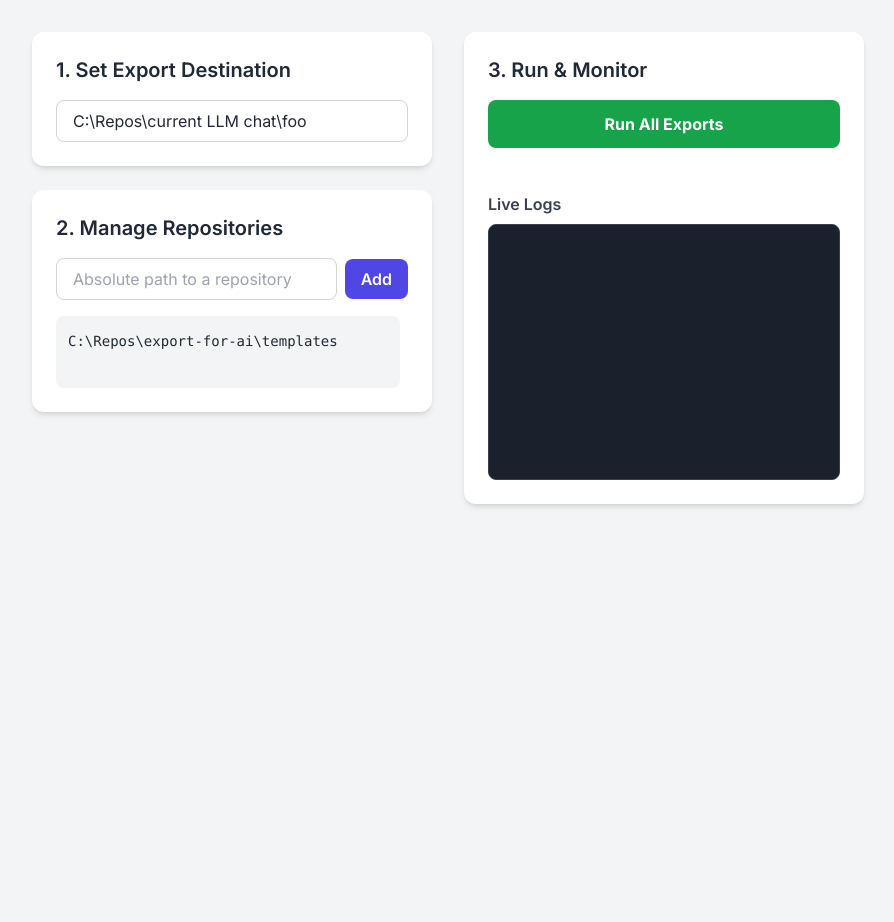
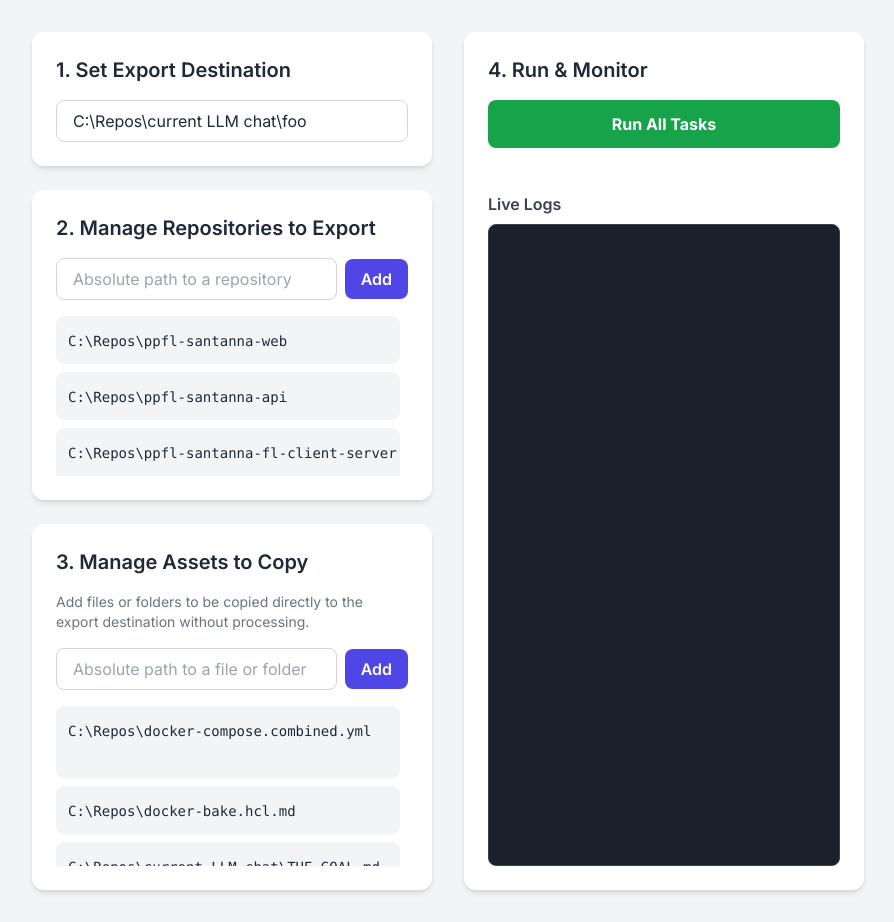
Before and after one commit to KindEmily/export-for-ai, a FastAPI app: page / in a window 1280 px wide. Shown: the part 100-1022 px from the top of the page, without its empty margins (192-1086 px from the left). Before the commit the page ends 607 px from the top, so only its background shows below. Run offline with FastAPI, Linux system fonts and the light colour scheme; some libraries are stand-ins or nearby versions.

Commit message:
3. Manage Assets to Copy

```diff
--- a/templates/index.html
+++ b/templates/index.html
@@ -22,7 +22,6 @@
         </header>
 
         <div class="grid grid-cols-1 md:grid-cols-2 gap-8">
-            <!-- Left Column: Configuration -->
             <div>
                 <section class="mb-6 p-6 bg-white rounded-xl shadow-md">
                     <h2 class="text-xl font-semibold mb-4 text-gray-800">1. Set Export Destination</h2>
@@ -31,21 +30,30 @@
                     </div>
                 </section>
 
-                <section class="p-6 bg-white rounded-xl shadow-md">
-                    <h2 class="text-xl font-semibold mb-4 text-gray-800">2. Manage Repositories</h2>
+                <section class="p-6 bg-white rounded-xl shadow-md mb-6">
+                    <h2 class="text-xl font-semibold mb-4 text-gray-800">2. Manage Repositories to Export</h2>
                     <div class="flex items-center space-x-2 mb-4">
                         <input type="text" id="repo-input" placeholder="Absolute path to a repository" class="flex-grow w-full px-4 py-2 border border-gray-300 rounded-lg focus:ring-2 focus:ring-indigo-500 focus:border-indigo-500">
                         <button id="add-repo-btn" class="bg-indigo-600 text-white font-semibold py-2 px-4 rounded-lg hover:bg-indigo-700 focus:outline-none focus:ring-2 focus:ring-offset-2 focus:ring-indigo-500 shrink-0">Add</button>
                     </div>
-                    <ul id="repo-list" class="space-y-2 max-h-60 overflow-y-auto pr-2"></ul>
+                    <ul id="repo-list" class="space-y-2 max-h-40 overflow-y-auto pr-2"></ul>
+                </section>
+
+                <section class="p-6 bg-white rounded-xl shadow-md">
+                    <h2 class="text-xl font-semibold mb-4 text-gray-800">3. Manage Assets to Copy</h2>
+                    <p class="text-sm text-gray-500 mb-4">Add files or folders to be copied directly to the export destination without processing.</p>
+                    <div class="flex items-center space-x-2 mb-4">
+                        <input type="text" id="asset-input" placeholder="Absolute path to a file or folder" class="flex-grow w-full px-4 py-2 border border-gray-300 rounded-lg focus:ring-2 focus:ring-indigo-500 focus:border-indigo-500">
+                        <button id="add-asset-btn" class="bg-indigo-600 text-white font-semibold py-2 px-4 rounded-lg hover:bg-indigo-700 focus:outline-none focus:ring-2 focus:ring-offset-2 focus:ring-indigo-500 shrink-0">Add</button>
+                    </div>
+                    <ul id="asset-list" class="space-y-2 max-h-40 overflow-y-auto pr-2"></ul>
                 </section>
             </div>
 
-            <!-- Right Column: Execution and Logs -->
             <div class="p-6 bg-white rounded-xl shadow-md flex flex-col">
-                <h2 class="text-xl font-semibold mb-4 text-gray-800">3. Run & Monitor</h2>
+                <h2 class="text-xl font-semibold mb-4 text-gray-800">4. Run & Monitor</h2>
                 <button id="run-export-btn" class="w-full bg-green-600 text-white font-bold py-3 px-4 rounded-lg hover:bg-green-700 focus:outline-none focus:ring-2 focus:ring-offset-2 focus:ring-green-500 transition-all duration-200 disabled:bg-gray-400">
-                    Run All Exports
+                    Run All Tasks
                 </button>
                 <p id="status-text" class="text-center text-sm text-gray-500 mt-2 h-5"></p>
 
@@ -59,17 +67,23 @@
 
     <script>
         document.addEventListener('DOMContentLoaded', () => {
-            const repoInput = document.getElementById('repo-input');
-            const addRepoBtn = document.getElementById('add-repo-btn');
-            const repoList = document.getElementById('repo-list');
-            const exportFolderInput = document.getElementById('export-folder-input');
-            const runExportBtn = document.getElementById('run-export-btn');
-            const logsOutput = document.getElementById('logs-output');
-            const statusText = document.getElementById('status-text');
+            const elements = {
+                repoInput: document.getElementById('repo-input'),
+                addRepoBtn: document.getElementById('add-repo-btn'),
+                repoList: document.getElementById('repo-list'),
+                assetInput: document.getElementById('asset-input'),
+                addAssetBtn: document.getElementById('add-asset-btn'),
+                assetList: document.getElementById('asset-list'),
+                exportFolderInput: document.getElementById('export-folder-input'),
+                runExportBtn: document.getElementById('run-export-btn'),
+                logsOutput: document.getElementById('logs-output'),
+                statusText: document.getElementById('status-text')
+            };
 
             let config = {
                 export_destination: "",
-                repositories: []
+                repositories: [],
+                assets_to_copy: []
             };
 
             const api = {
@@ -86,70 +100,82 @@
                 }
             };
 
-            const renderRepos = () => {
-                repoList.innerHTML = '';
-                if (config.repositories.length === 0) {
-                    repoList.innerHTML = '<li class="text-center text-gray-500 py-2">No repositories added.</li>';
+            const renderList = (listEl, items, type) => {
+                const typeName = type.charAt(0).toUpperCase() + type.slice(1);
+                listEl.innerHTML = '';
+                if (!items || items.length === 0) {
+                    listEl.innerHTML = `<li class="text-center text-gray-500 py-2">No ${typeName}s added.</li>`;
+                    return;
                 }
-                config.repositories.forEach((repo, index) => {
+                items.forEach((item, index) => {
                     const li = document.createElement('li');
                     li.className = 'list-item flex items-center justify-between p-3 bg-gray-100 rounded-lg';
                     li.innerHTML = `
-                        <span class="font-mono text-sm truncate" title="${repo}">${repo}</span>
-                        <button class="remove-btn opacity-0 transition-opacity text-red-500 hover:text-red-700 font-semibold" data-index="${index}">Remove</button>
+                        <span class="font-mono text-sm truncate" title="${item}">${item}</span>
+                        <button class="remove-btn opacity-0 transition-opacity text-red-500 hover:text-red-700 font-semibold" data-index="${index}" data-type="${type}">Remove</button>
                     `;
-                    repoList.appendChild(li);
+                    listEl.appendChild(li);
                 });
             };
 
             const updateAndSaveConfig = () => {
-                config.export_destination = exportFolderInput.value.trim();
+                config.export_destination = elements.exportFolderInput.value.trim();
                 api.saveConfig(config);
             };
 
             const addRepo = () => {
-                const repoPath = repoInput.value.trim();
+                const repoPath = elements.repoInput.value.trim();
                 if (repoPath && !config.repositories.includes(repoPath)) {
                     config.repositories.push(repoPath);
-                    repoInput.value = '';
-                    renderRepos();
+                    elements.repoInput.value = '';
+                    renderList(elements.repoList, config.repositories, 'repository');
                     updateAndSaveConfig();
                 }
             };
 
-            repoInput.addEventListener('keypress', (e) => e.key === 'Enter' && addRepo());
-            addRepoBtn.addEventListener('click', addRepo);
-            exportFolderInput.addEventListener('change', updateAndSaveConfig);
+            const addAsset = () => {
+                const assetPath = elements.assetInput.value.trim();
+                if (assetPath && !config.assets_to_copy.includes(assetPath)) {
+                    config.assets_to_copy.push(assetPath);
+                    elements.assetInput.value = '';
+                    renderList(elements.assetList, config.assets_to_copy, 'asset');
+                    updateAndSaveConfig();
+                }
+            };
 
-            repoList.addEventListener('click', (e) => {
+            elements.repoInput.addEventListener('keypress', (e) => e.key === 'Enter' && addRepo());
+            elements.addRepoBtn.addEventListener('click', addRepo);
+            elements.assetInput.addEventListener('keypress', (e) => e.key === 'Enter' && addAsset());
+            elements.addAssetBtn.addEventListener('click', addAsset);
+            elements.exportFolderInput.addEventListener('change', updateAndSaveConfig);
+
+            document.querySelector('.container').addEventListener('click', (e) => {
                 if (e.target.classList.contains('remove-btn')) {
                     const index = parseInt(e.target.dataset.index, 10);
-                    config.repositories.splice(index, 1);
-                    renderRepos();
+                    const type = e.target.dataset.type;
+                    if (type === 'repository') {
+                        config.repositories.splice(index, 1);
+                        renderList(elements.repoList, config.repositories, 'repository');
+                    } else if (type === 'asset') {
+                        config.assets_to_copy.splice(index, 1);
+                        renderList(elements.assetList, config.assets_to_copy, 'asset');
+                    }
                     updateAndSaveConfig();
                 }
             });
 
-            runExportBtn.addEventListener('click', async () => {
-                if (!config.export_destination || config.repositories.length === 0) {
-                    alert('Please set the export destination and add at least one repository.');
+            elements.runExportBtn.addEventListener('click', async () => {
+                const hasRepos = config.repositories && config.repositories.length > 0;
+                const hasAssets = config.assets_to_copy && config.assets_to_copy.length > 0;
+
+                if (!config.export_destination || (!hasRepos && !hasAssets)) {
+                    alert('Please set the export destination and add at least one repository or asset.');
                     return;
                 }
 
-                runExportBtn.disabled = true;
-                statusText.textContent = "Exporting...";
-                logsOutput.innerHTML = "";
-
-                const eventSource = new EventSource(`/api/run-export`, {
-                    method: 'POST',
-                    headers: { 'Content-Type': 'application/json' },
-                    body: JSON.stringify(config)
-                });
-
-                // Note: EventSource doesn't support sending a body. This is a common misconception.
-                // A workaround would be to switch to fetch with a streaming body reader, or pass config via query params.
-                // For simplicity, this example will use a separate fetch to trigger and EventSource to listen.
-                // Let's refactor to a more robust fetch-based streaming approach.
+                elements.runExportBtn.disabled = true;
+                elements.statusText.textContent = "Processing...";
+                elements.logsOutput.innerHTML = "";
 
                 try {
                     const response = await fetch('/api/run-export', {
@@ -172,9 +198,9 @@
                             if(line.startsWith('data: ')) {
                                 const logLine = document.createElement('div');
                                 logLine.className = 'log-line p-1';
-                                logLine.textContent = line.substring(6); // remove "data: "
-                                logsOutput.appendChild(logLine);
-                                logsOutput.scrollTop = logsOutput.scrollHeight;
+                                logLine.textContent = line.substring(6);
+                                elements.logsOutput.appendChild(logLine);
+                                elements.logsOutput.scrollTop = elements.logsOutput.scrollHeight;
                             }
                         });
                     }
@@ -182,17 +208,18 @@
                     const logLine = document.createElement('div');
                     logLine.className = 'log-line p-1 text-red-400';
                     logLine.textContent = `[UI-ERROR] Failed to connect to server: ${error.message}`;
-                    logsOutput.appendChild(logLine);
+                    elements.logsOutput.appendChild(logLine);
                 } finally {
-                    runExportBtn.disabled = false;
-                    statusText.textContent = "Finished.";
+                    elements.runExportBtn.disabled = false;
+                    elements.statusText.textContent = "Finished.";
                 }
             });
 
             const initialize = async () => {
                 config = await api.getConfig();
-                exportFolderInput.value = config.export_destination;
-                renderRepos();
+                elements.exportFolderInput.value = config.export_destination;
+                renderList(elements.repoList, config.repositories, 'repository');
+                renderList(elements.assetList, config.assets_to_copy, 'asset');
             };
 
             initialize();
```
Also changed, not shown: ui_config.json (+8 -1 lines), web_ui.py (+59 -34 lines).
